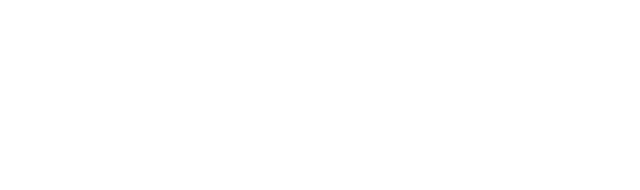
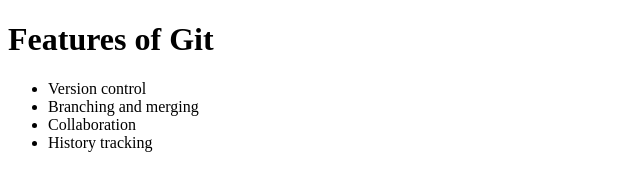
Before and after one commit to Prince-2000-8/Module-6-git-workflow-Assignment, a plain HTML site: page index.html in a window 1280 px wide. Shown: the whole page, without its empty margins (0-640 px from the left). Drawn offline with Linux system fonts and the light colour scheme.

Commit message:
features added

```diff
--- a/index.html
+++ b/index.html
@@ -6,6 +6,12 @@
     <title>Git Practice Project</title>
 </head>
 <body>
-
+    <h1>Features of Git</h1>
+    <ul>
+        <li>Version control</li>
+        <li>Branching and merging</li>
+        <li>Collaboration</li>
+        <li>History tracking</li>
+    </ul>
 </body>
 </html>
```
